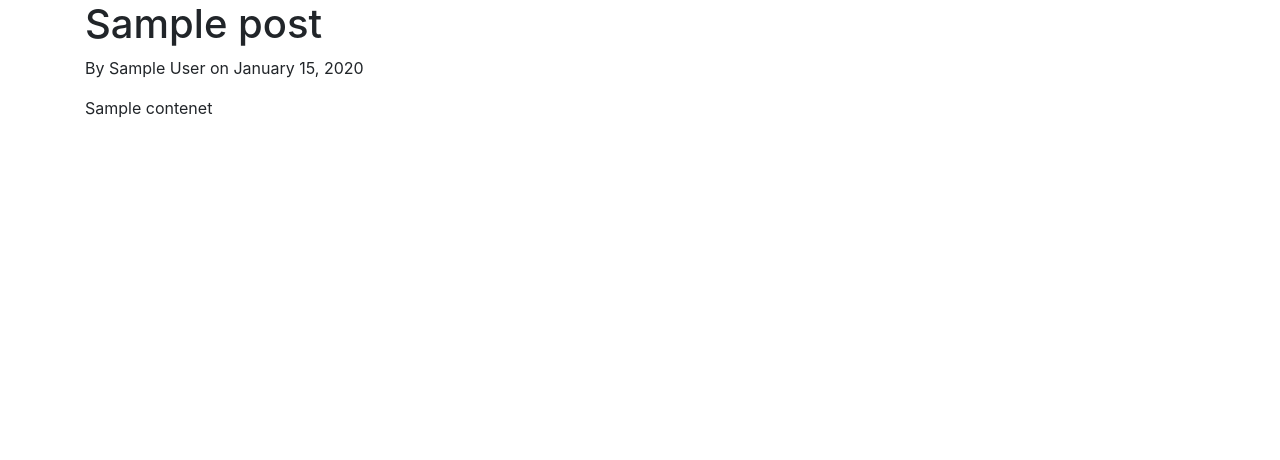
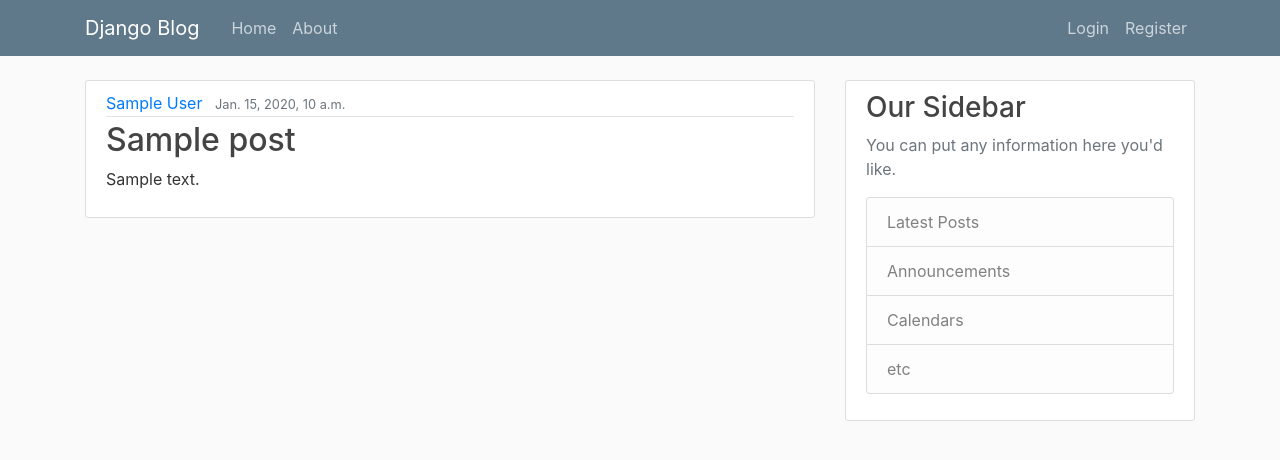
Before and after one commit to Harrison-Hughes/django-web-app-test, a Django app: template django_project/blog/templates/blog/home.html in a window 1280 px wide. Shown: the top 460 px of the page. Run offline with Django 3.2, Linux system fonts and the light colour scheme; the template is opened without the code that fills it: most values are stand-ins (such as "Sample title", 1, 10 or a date in 2020); some libraries are stand-ins or nearby versions.

Commit message:
base.html bootstrap templates added

```diff
--- a/django_project/blog/static/blog/main.css
+++ b/django_project/blog/static/blog/main.css
@@ -0,0 +1,89 @@
+body {
+  background: #fafafa;
+  color: #333333;
+  margin-top: 5rem;
+}
+
+h1,
+h2,
+h3,
+h4,
+h5,
+h6 {
+  color: #444444;
+}
+
+ul {
+  margin: 0;
+}
+
+.bg-steel {
+  background-color: #5f788a;
+}
+
+.site-header .navbar-nav .nav-link {
+  color: #cbd5db;
+}
+
+.site-header .navbar-nav .nav-link:hover {
+  color: #ffffff;
+}
+
+.site-header .navbar-nav .nav-link.active {
+  font-weight: 500;
+}
+
+.content-section {
+  background: #ffffff;
+  padding: 10px 20px;
+  border: 1px solid #dddddd;
+  border-radius: 3px;
+  margin-bottom: 20px;
+}
+
+.article-title {
+  color: #444444;
+}
+
+a.article-title:hover {
+  color: #428bca;
+  text-decoration: none;
+}
+
+.article-content {
+  white-space: pre-line;
+}
+
+.article-img {
+  height: 65px;
+  width: 65px;
+  margin-right: 16px;
+}
+
+.article-metadata {
+  padding-bottom: 1px;
+  margin-bottom: 4px;
+  border-bottom: 1px solid #e3e3e3;
+}
+
+.article-metadata a:hover {
+  color: #333;
+  text-decoration: none;
+}
+
+.article-svg {
+  width: 25px;
+  height: 25px;
+  vertical-align: middle;
+}
+
+.account-img {
+  height: 125px;
+  width: 125px;
+  margin-right: 20px;
+  margin-bottom: 16px;
+}
+
+.account-heading {
+  font-size: 2.5rem;
+}
--- a/django_project/blog/templates/blog/base.html
+++ b/django_project/blog/templates/blog/base.html
@@ -1,3 +1,4 @@
+{% load static %}
 <!DOCTYPE html>
 <html lang="en">
   <head>
@@ -16,6 +17,8 @@
       crossorigin="anonymous"
     />
 
+    <link rel="stylesheet" type="text/css" href="{% static 'blog/main.css' %}">
+
     {% if title %}
     <title>Django Blog - {{title}}</title>
     {% else %}
@@ -23,7 +26,56 @@
     {% endif %}
   </head>
   <body>
-    <div class="container">{% block content %} {% endblock %}</div>
+    <header class="site-header">
+      <nav class="navbar navbar-expand-md navbar-dark bg-steel fixed-top">
+        <div class="container">
+          <a class="navbar-brand mr-4" href="/">Django Blog</a>
+          <button
+            class="navbar-toggler"
+            type="button"
+            data-toggle="collapse"
+            data-target="#navbarToggle"
+            aria-controls="navbarToggle"
+            aria-expanded="false"
+            aria-label="Toggle navigation"
+          >
+            <span class="navbar-toggler-icon"></span>
+          </button>
+          <div class="collapse navbar-collapse" id="navbarToggle">
+            <div class="navbar-nav mr-auto">
+              <a class="nav-item nav-link" href="{% url 'blog-home'%}">Home</a>
+              <a class="nav-item nav-link" href="{% url 'blog-about'%}">About</a>
+            </div>
+            <!-- Navbar Right Side -->
+            <div class="navbar-nav">
+              <a class="nav-item nav-link" href="#">Login</a>
+              <a class="nav-item nav-link" href="#">Register</a>
+            </div>
+          </div>
+        </div>
+      </nav>
+    </header>
+    <main role="main" class="container">
+      <div class="row">
+        <div class="col-md-8">
+          {% block content %}{% endblock %}
+        </div>
+        <div class="col-md-4">
+          <div class="content-section">
+            <h3>Our Sidebar</h3>
+            <p class='text-muted'>You can put any information here you'd like.
+              <ul class="list-group">
+                <li class="list-group-item list-group-item-light">Latest Posts</li>
+                <li class="list-group-item list-group-item-light">Announcements</li>
+                <li class="list-group-item list-group-item-light">Calendars</li>
+                <li class="list-group-item list-group-item-light">etc</li>
+              </ul>
+            </p>
+          </div>
+        </div>
+      </div>
+    </main>
+
 
     <!-- Optional JavaScript -->
     <!-- jQuery first, then Popper.js, then Bootstrap JS -->
--- a/django_project/blog/templates/blog/home.html
+++ b/django_project/blog/templates/blog/home.html
@@ -1,5 +1,13 @@
 {% extends 'blog/base.html' %} {% block content %} {% for post in posts %}
-<h1>{{post.title}}</h1>
-<p>By {{post.author}} on {{post.date_posted|date:"F d, Y"}}</p>
-<p>{{post.contenet}}</p>
+<article class="media content-section">
+  <div class="media-body">
+    <div class="article-metadata">
+      <a class="mr-2" href="#">{{ post.author }}</a>
+      <small class="text-muted">{{ post.date_posted }}</small>
+    </div>
+    <h2><a class="article-title" href="#">{{ post.title }}</a></h2>
+    <p class="article-content">{{ post.content }}</p>
+  </div>
+</article>
+
 {% endfor %} {% endblock content %}
```
